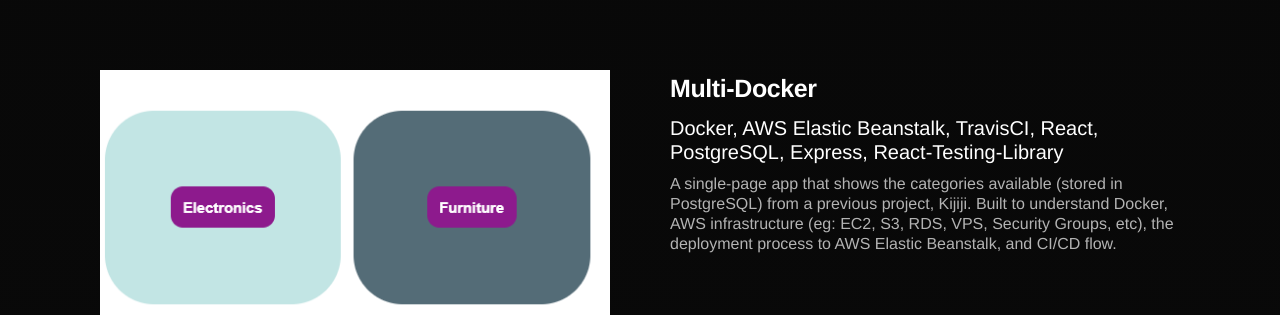
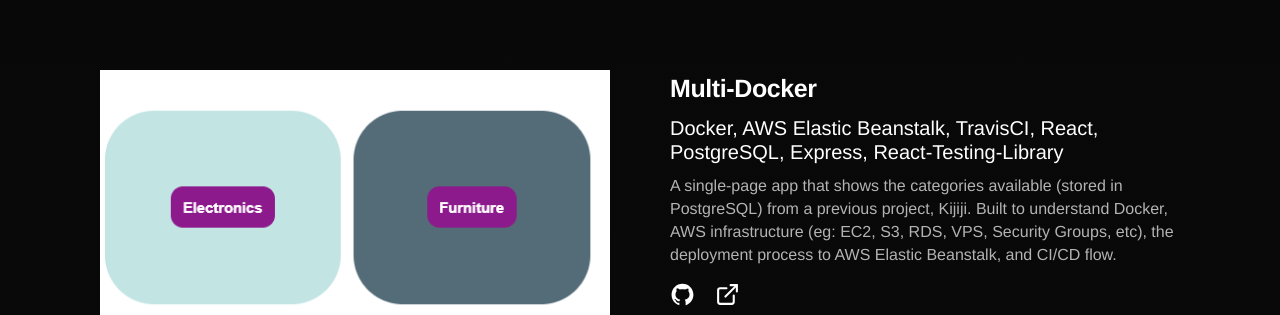
Before and after one commit to mattfrancis888/portfolio2, a React (Create React App) app: page / in a window 1280 px wide. Shown: the part 574-889 px from the top of the page. Built offline with nearby package versions, Linux system fonts and the light colour scheme.

Commit message:
Created icons for github repo and external link for every project.

```diff
--- a/package.json
+++ b/package.json
@@ -16,6 +16,7 @@
     "react": "^17.0.1",
     "react-dom": "^17.0.1",
     "react-fade-in": "^2.0.1",
+    "react-icons": "^4.2.0",
     "react-redux": "^7.2.2",
     "react-router-dom": "^5.2.0",
     "react-scripts": "4.0.2",
--- a/src/components/ArtistInfo.tsx
+++ b/src/components/ArtistInfo.tsx
@@ -3,6 +3,8 @@
 import { StoreState } from "../reducers";
 import FadeIn from "react-fade-in";
 import useWindowDimensions from "../windowDimensions";
+import { FiExternalLink } from "react-icons/fi";
+import { AiFillGithub } from "react-icons/ai";
 import linkedin from "../img/linkedin.gif";
 import linkedin_lg from "../img/linkedin_lg.png";
 import kijiji from "../img/kijiji.png";
@@ -27,7 +29,7 @@
 import giphy from "../img/giphy.png";
 import giphyLg from "../img/giphy_lg.gif";
 import airbnbLg from "../img/airbnb_lg.png";
-import { LG_SCREEN_SIZE, SM_SCREEN_SIZE } from "../constants";
+import { LG_SCREEN_SIZE, SM_SCREEN_SIZE, MD_SCREEN_SIZE } from "../constants";
 const discoData = [
     {
         title: ` Multi-Docker`,
@@ -198,7 +200,7 @@
         img: airbnbLg,
         imgLg: airbnbLg,
         github: `https://github.com/mattfrancis888/Airbnb`,
-        githubAPI: `https://github.com/mattfrancis888/giphy`,
+        githubAPI: `https://github.com/mattfrancis888/Airbnb-API`,
     },
 ];
 const ArtistInfo: React.FC<{}> = (props) => {
@@ -268,24 +270,125 @@
                             <h2 className="discoStack">{disco.stack}</h2>
                             <p
                                 className={
-                                    width > LG_SCREEN_SIZE
+                                    width > MD_SCREEN_SIZE
                                         ? "showDiscoDesc"
                                         : "hideDiscoDesc"
                                 }
                             >
                                 {disco.description}
                             </p>
+                            {!disco.githubAPI && (
+                                <div
+                                    className={
+                                        width > MD_SCREEN_SIZE
+                                            ? "showGitHubAndExternalWrap"
+                                            : "hideGitHubAndExternalWrap"
+                                    }
+                                >
+                                    <a
+                                        href={disco.github}
+                                        target="_blank"
+                                        rel="noopener noreferrer"
+                                    >
+                                        <AiFillGithub className="githubAndExternalIcon" />
+                                    </a>
+                                    <a
+                                        href={disco.demo}
+                                        target="_blank"
+                                        rel="noopener noreferrer"
+                                    >
+                                        <FiExternalLink className="githubAndExternalIcon" />
+                                    </a>
+                                </div>
+                            )}
+
+                            {disco.githubAPI && (
+                                <div
+                                    className={
+                                        width > MD_SCREEN_SIZE
+                                            ? "showGitHubAndExternalWrap"
+                                            : "hideGitHubAndExternalWrap"
+                                    }
+                                >
+                                    <h2>App:</h2>
+                                    <a
+                                        href={disco.github}
+                                        target="_blank"
+                                        rel="noopener noreferrer"
+                                    >
+                                        <AiFillGithub className="githubAndExternalIcon" />
+                                    </a>
+                                    <h2>API: </h2>
+                                    <a
+                                        href={disco.githubAPI}
+                                        target="_blank"
+                                        rel="noopener noreferrer"
+                                    >
+                                        <AiFillGithub className="githubAndExternalIcon" />
+                                    </a>
+                                </div>
+                            )}
                         </div>
                     </div>
                     <p
                         className={
-                            width < LG_SCREEN_SIZE
+                            width < MD_SCREEN_SIZE
                                 ? "showDiscoDesc"
                                 : "hideDiscoDesc"
                         }
                     >
                         {disco.description}
                     </p>
+                    {!disco.githubAPI && (
+                        <div
+                            className={
+                                width < MD_SCREEN_SIZE
+                                    ? "showGitHubAndExternalWrap"
+                                    : "hideGitHubAndExternalWrap"
+                            }
+                        >
+                            <a
+                                href={disco.github}
+                                target="_blank"
+                                rel="noopener noreferrer"
+                            >
+                                <AiFillGithub className="githubAndExternalIcon" />
+                            </a>
+                            <a
+                                href={disco.demo}
+                                target="_blank"
+                                rel="noopener noreferrer"
+                            >
+                                <FiExternalLink className="githubAndExternalIcon" />
+                            </a>
+                        </div>
+                    )}
+                    {disco.githubAPI && (
+                        <div
+                            className={
+                                width < MD_SCREEN_SIZE
+                                    ? "showGitHubAndExternalWrap"
+                                    : "hideGitHubAndExternalWrap"
+                            }
+                        >
+                            <h2>App:</h2>
+                            <a
+                                href={disco.github}
+                                target="_blank"
+                                rel="noopener noreferrer"
+                            >
+                                <AiFillGithub className="githubAndExternalIcon" />
+                            </a>
+                            <h2>API: </h2>
+                            <a
+                                href={disco.githubAPI}
+                                target="_blank"
+                                rel="noopener noreferrer"
+                            >
+                                <AiFillGithub className="githubAndExternalIcon" />
+                            </a>
+                        </div>
+                    )}
                 </div>
             );
         });
--- a/src/constants.tsx
+++ b/src/constants.tsx
@@ -1,2 +1,4 @@
 export const SM_SCREEN_SIZE = 320;
+export const MD_SCREEN_SIZE = 768;
+
 export const LG_SCREEN_SIZE = 992;
--- a/src/css/main.css
+++ b/src/css/main.css
@@ -574,7 +574,7 @@
 .popularSongsSectionTitle,
 .discoSectionTitle {
   font-size: 2.8rem;
-  font-weight: 600;
+  font-weight: 900;
   margin: 2rem 0;
   margin-bottom: 3rem;
   color: white;
@@ -626,7 +626,7 @@
 }
 .discoOverviewWrap .discoTitle {
   font-size: 2.3rem;
-  font-weight: 600;
+  font-weight: 900;
   letter-spacing: -0.04rem;
   line-height: 3.6rem;
   margin: 3rem 0 1rem 0;
@@ -643,7 +643,7 @@
 }
 .discoOverviewWrap .discoStack {
   font-size: 1.6rem;
-  font-weight: 200;
+  font-weight: 400;
   margin: 0;
 }
 @media screen and (min-width: 1200px) {
@@ -709,12 +709,37 @@
 @media screen and (min-width: 1200px) {
   .showDiscoDesc {
     font-size: 1.6rem;
-    line-height: 2rem;
+    line-height: 2.3rem;
   }
 }
 
-.hideDiscoDesc {
+.hideDiscoDesc,
+.hideGitHubAndExternalWrap {
   display: none;
 }
 
+.showGitHubAndExternalWrap {
+  display: flex;
+  align-items: center;
+  color: white;
+  margin-top: 1rem;
+}
+.showGitHubAndExternalWrap h2 {
+  font-weight: 900;
+  font-size: 1.3rem;
+  margin-right: 1rem;
+}
+
+.githubAndExternalIcon {
+  font-weight: 400;
+  cursor: pointer;
+  font-size: 2.2rem;
+  margin-right: 2rem;
+}
+@media screen and (min-width: 768px) {
+  .githubAndExternalIcon {
+    font-size: 2.5rem;
+  }
+}
+
 /*# sourceMappingURL=main.css.map */
--- a/src/scss/partials/pages/_artist.scss
+++ b/src/scss/partials/pages/_artist.scss
@@ -60,7 +60,7 @@
 .popularSongsSectionTitle,
 .discoSectionTitle {
     font-size: 2.8rem;
-    font-weight: 600;
+    font-weight: 900;
     margin: 2rem 0;
     margin-bottom: 3rem;
     color: white;
@@ -107,7 +107,7 @@
     text-align: center;
     .discoTitle {
         font-size: 2.3rem;
-        font-weight: 600;
+        font-weight: 900;
         letter-spacing: -0.04rem;
         line-height: 3.6rem;
         margin: 3rem 0 1rem 0;
@@ -120,7 +120,7 @@
     }
     .discoStack {
         font-size: 1.6rem;
-        font-weight: 200;
+        font-weight: 400;
         margin: 0;
         @media screen and (min-width: $xl_breakpoint) {
             font-size: 2rem;
@@ -167,6 +167,7 @@
     font-weight: 400;
     line-height: 1.95rem;
     color: $spotify-grey;
+
     @media screen and (min-width: $md_breakpoint) {
         margin-top: 2rem;
     }
@@ -175,10 +176,33 @@
     }
     @media screen and (min-width: $xl_breakpoint) {
         font-size: 1.6rem;
-        line-height: 2rem;
+        line-height: 2.3rem;
     }
 }
 
-.hideDiscoDesc {
+.hideDiscoDesc,
+.hideGitHubAndExternalWrap {
     display: none;
 }
+
+.showGitHubAndExternalWrap {
+    display: flex;
+    align-items: center;
+    color: white;
+    margin-top: 1rem;
+    h2 {
+        font-weight: 900;
+        font-size: 1.3rem;
+        margin-right: 1rem;
+    }
+}
+
+.githubAndExternalIcon {
+    font-weight: 400;
+    cursor: pointer;
+    font-size: 2.2rem;
+    margin-right: 2rem;
+    @media screen and (min-width: $md_breakpoint) {
+        font-size: 2.5rem;
+    }
+}
```
Also changed, not shown: 2 other files (tests, documents, lock files or other folders).
